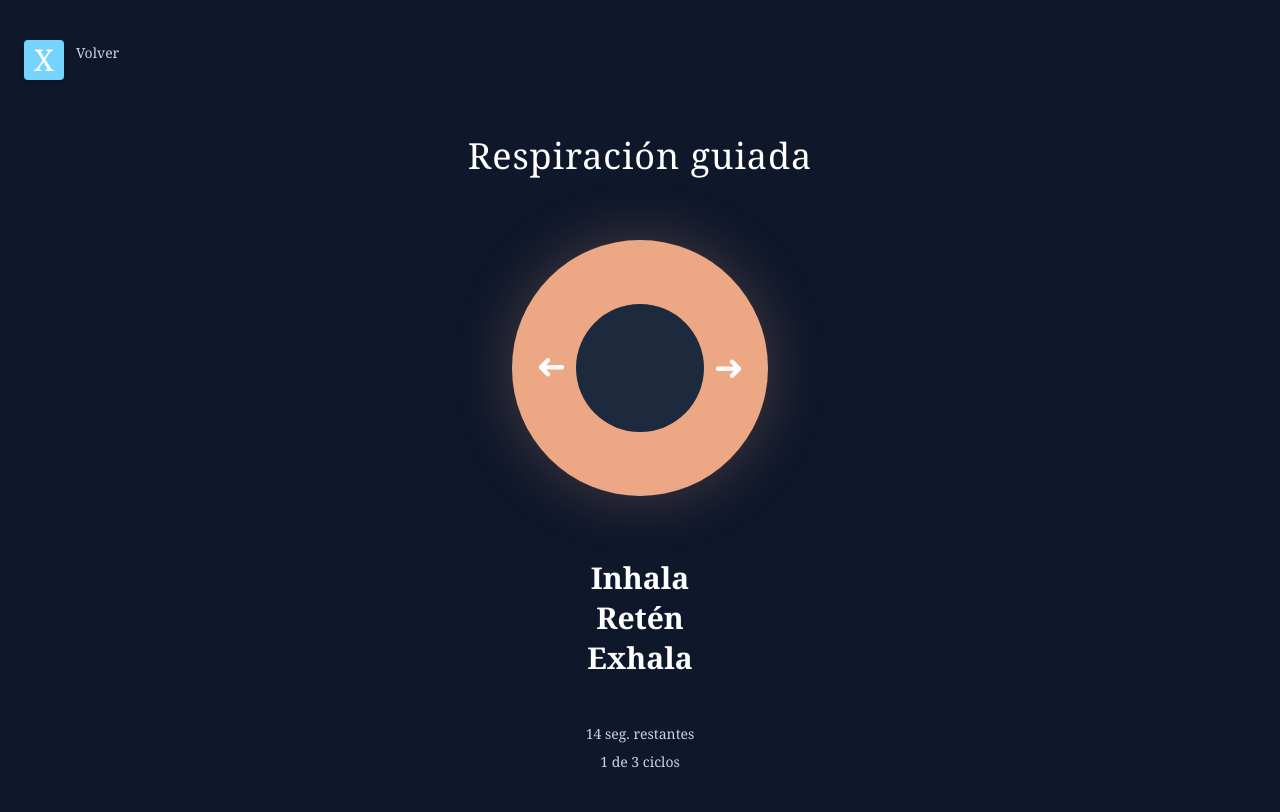
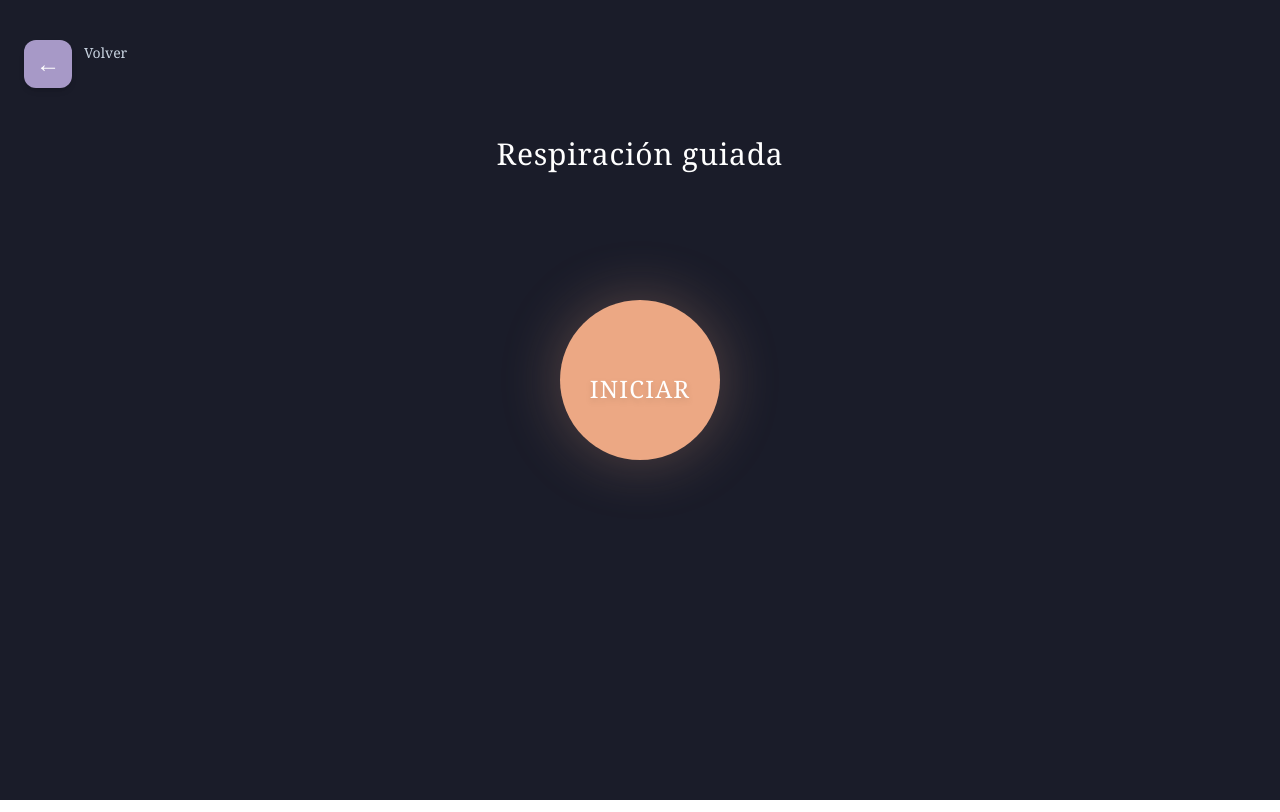
Before and after one commit to Villata-dev/geia, a Next.js app in the folder geia/: page / in a window 1280 px wide. Built offline with nearby package versions, Linux system fonts and the light colour scheme.

Commit message:
implementar

```diff
--- a/geia/app/page.tsx
+++ b/geia/app/page.tsx
@@ -1,52 +1,102 @@
+"use client";
+
 import Link from 'next/link';
+import { useState, useEffect } from 'react';
 
 export default function SOSPage() {
+  const [fase, setFase] = useState<'Espera' | 'Inhala' | 'Mantén' | 'Exhala' | 'Terminado'>('Espera');
+  const [contador, setContador] = useState(4);
+  const [ciclo, setCiclo] = useState(1);
+  const totalCiclos = 3;
+
+  useEffect(() => {
+    if (fase === 'Espera' || fase === 'Terminado') return;
+
+    const timer = setInterval(() => {
+      setContador((prev) => {
+        if (prev > 1) return prev - 1;
+
+        if (fase === 'Inhala') {
+          setFase('Mantén');
+          return 4;
+        } else if (fase === 'Mantén') {
+          setFase('Exhala');
+          return 4;
+        } else if (fase === 'Exhala') {
+          if (ciclo < totalCiclos) {
+            setCiclo((c) => c + 1);
+            setFase('Inhala');
+            return 4;
+          } else {
+            setFase('Terminado');
+            return 0;
+          }
+        }
+        return 0;
+      });
+    }, 1000);
+
+    return () => clearInterval(timer);
+  }, [fase, ciclo]);
+
+  const iniciarEjercicio = () => {
+    setFase('Inhala');
+    setContador(4);
+    setCiclo(1);
+  };
+
+  const tamañoCirculo = (fase === 'Inhala' || fase === 'Mantén') ? 'scale-150' : 'scale-100';
+  const duracionTransicion = fase === 'Mantén' ? 'duration-1000' : 'duration-[4000ms]';
+
   return (
-    <main className="relative flex min-h-screen flex-col items-center bg-slate-900 px-6 pt-10">
+    <main className="relative flex min-h-screen flex-col items-center bg-[#1a1c29] px-6 pt-10">
 
-      {/* Botón superior izquierdo: Volver */}
-      <div className="absolute top-10 left-6 flex items-start gap-3">
-        <Link
-          href="/"
-          className="w-10 h-10 bg-sky-300 rounded shadow-md active:scale-95 transition-transform flex items-center justify-center"
-        >
-          <span className="text-white text-3xl font-light font-serif">X</span>
-        </Link>
-        <div className="text-slate-300 text-sm font-serif leading-tight mt-1">
+      {/* Botón Volver corregido: Área de clic ampliada */}
+      <Link
+        href="/"
+        className="absolute top-10 left-6 flex items-start gap-3 z-50 group cursor-pointer"
+      >
+        <div className="w-12 h-12 bg-[#a799c7] rounded-xl shadow-md group-active:scale-90 transition-transform flex items-center justify-center">
+          <span className="text-white text-2xl font-bold">←</span>
+        </div>
+        <div className="text-slate-300 text-sm font-serif leading-tight mt-1 group-hover:text-white transition-colors">
           Volver
+        </div>
+      </Link>
+
+      <h2 className="text-3xl font-serif text-white tracking-wide mt-24 mb-20">
+        {fase === 'Espera' && 'Respiración guiada'}
+        {fase !== 'Espera' && fase !== 'Terminado' && fase}
+        {fase === 'Terminado' && '¡Lo hiciste muy bien!'}
+      </h2>
+
+      <div className="relative flex items-center justify-center w-64 h-64 mb-16">
+        <div
+          className={`absolute w-40 h-40 rounded-full bg-[#eca884] shadow-[0_0_60px_rgba(236,168,132,0.3)] transition-transform ease-in-out ${tamañoCirculo} ${duracionTransicion}`}
+        />
+
+        <div className="relative z-10 text-white text-5xl font-serif drop-shadow-md">
+          {fase === 'Espera' ? (
+            <button
+              onClick={iniciarEjercicio}
+              className="text-2xl tracking-wider active:scale-95 transition-transform"
+            >
+              INICIAR
+            </button>
+          ) : fase === 'Terminado' ? (
+            '🤍'
+          ) : (
+            contador
+          )}
         </div>
       </div>
 
-      {/* Título de la sección */}
-      <h2 className="text-4xl font-serif text-white tracking-wide mt-24 mb-16">
-        Respiración guiada
-      </h2>
-
-      {/* Círculo de Respiración (Estático para layout) */}
-      {/* Usamos el mismo color `#eca884` de la Home */}
-      <div className="flex items-center justify-center w-64 h-64 rounded-full bg-[#eca884] shadow-[0_0_60px_rgba(236,168,132,0.25)] relative mb-16">
-        {/* Círculo central más oscuro */}
-        <div className="w-32 h-32 rounded-full bg-slate-800 flex items-center justify-center">
-        </div>
-
-        {/* Indicadores de respiración (Flechas estáticas de layout) */}
-        <span className="absolute left-6 text-white text-4xl rotate-180">➜</span>
-        <span className="absolute right-6 text-white text-4xl">➜</span>
-      </div>
-
-      {/* Bloques de Texto de Instrucción */}
-      <div className="flex flex-col items-center gap-6 text-center w-full max-w-sm font-serif mb-12">
-        <div className="space-y-1">
-          <p className="text-3xl font-semibold text-white">Inhala</p>
-          <p className="text-3xl font-semibold text-white">Retén</p>
-          <p className="text-3xl font-semibold text-white">Exhala</p>
-        </div>
-      </div>
-
-      {/* Contadores inferiores */}
-      <div className="w-full max-w-sm text-center font-serif space-y-2 mt-auto pb-10">
-        <p className="text-sm text-slate-300">14 seg. restantes</p>
-        <p className="text-sm text-slate-300">1 de 3 ciclos</p>
+      <div className="w-full max-w-sm text-center font-serif space-y-2 mt-auto pb-12">
+        {fase !== 'Espera' && fase !== 'Terminado' && (
+          <p className="text-lg text-[#a799c7]">
+            Ciclo {ciclo} de {totalCiclos}
+          </p>
+        )}
       </div>
 
     </main>
```
